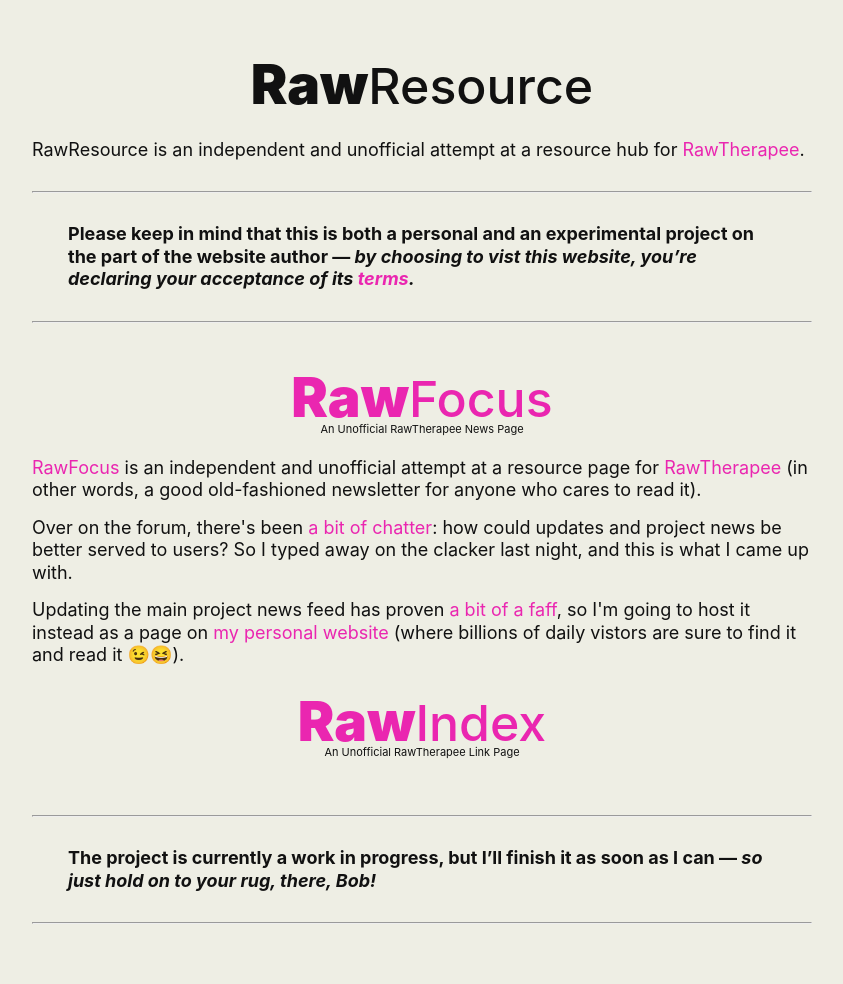
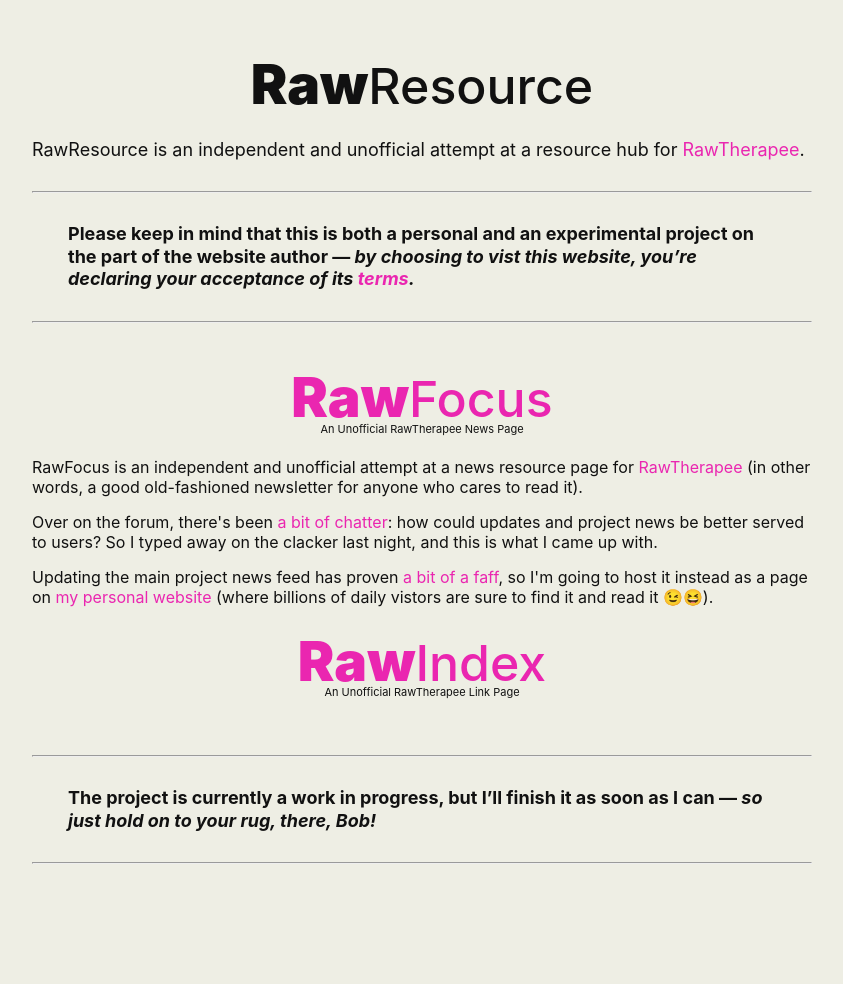
Before and after one commit to martbetz/martbetz.github.io, a Jekyll site: the page built from WIP/homepage.html, in a window 1280 px wide. Shown: the whole page, without its empty margins (218-1061 px from the left). Built offline with Jekyll 4.4.1, drawn with Linux system fonts in a browser that asks for light colours; after the commit the page ends 924 px from its top, so only the background shows below that.

Commit message:
Update homepage.html

```diff
--- a/WIP/homepage.html
+++ b/WIP/homepage.html
@@ -47,9 +47,9 @@
 </p>
 
 
-<font size="4">
+<!-- <font size="4"> -->
    <p style="margin-top: 20px;">
-      <a href="https://martbetz.github.io/WIP/rawfocus.html">RawFocus</a> is an independent and unofficial attempt at a resource page for <a href="https://rawtherapee.com">RawTherapee</a> (in other words, a good old-fashioned newsletter for anyone who cares to read it).
+      RawFocus is an independent and unofficial attempt at a news resource page for <a href="https://rawtherapee.com">RawTherapee</a> (in other words, a good old-fashioned newsletter for anyone who cares to read it).
    </p>
 
    <p>
@@ -59,7 +59,7 @@
    <p>
       Updating the main project news feed has proven <a href="https://discuss.pixls.us/t/news-about-rawtherapee-development/41749/93?u=martbetz">a bit of a faff</a>, so I'm going to host it instead as a page on <a href="https://martbetz.github.io">my personal website</a> (where billions of daily vistors are sure to find it and read it 😉😆).
    </p>
-</font>
+<!-- </font> -->
 
 <p style="margin-top: 20px;">
    <center>
```
